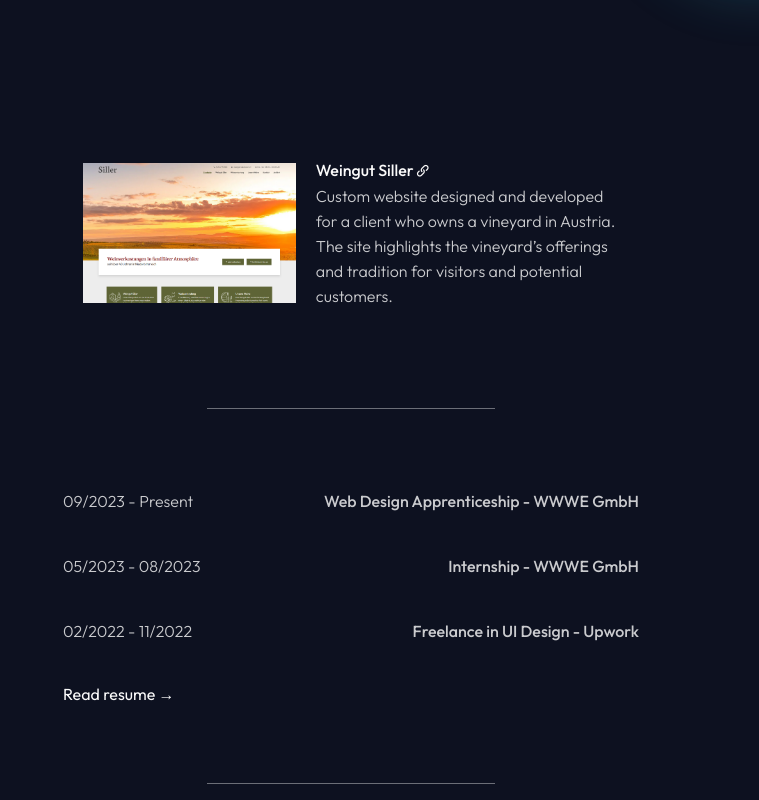
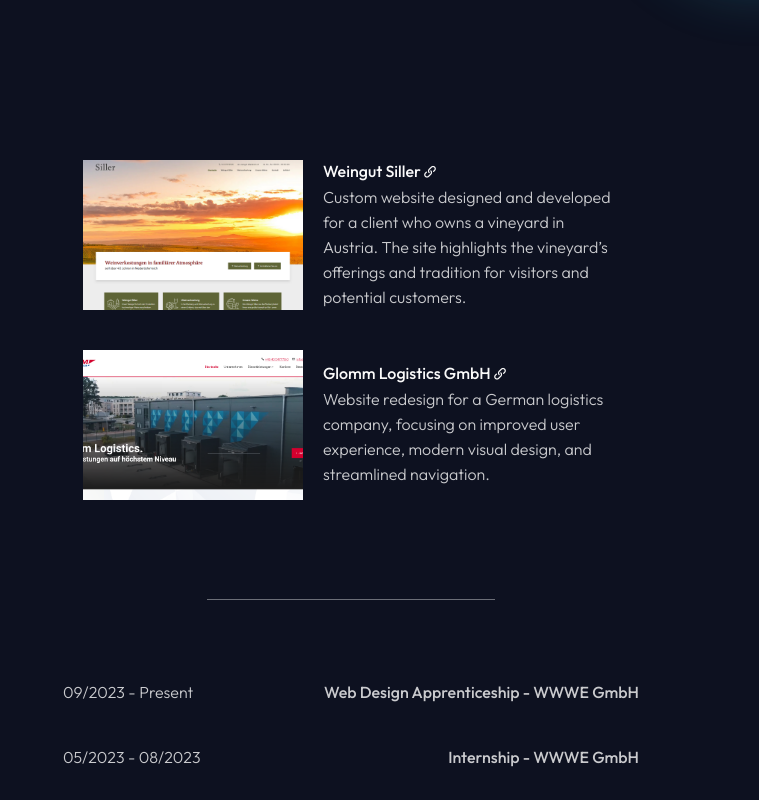
Before and after one commit to joaquinrodini/joaquinrodini.github.io, a website: page index.html in a window 1280 px wide. Shown: the part 580-1380 px from the top of the page, without its empty margins (521-1280 px from the left). Drawn offline with Linux system fonts and the light colour scheme; files whose address does not match are found by name.

Commit message:
added new project + style update

```diff
--- a/index.html
+++ b/index.html
@@ -91,6 +91,26 @@
             </div>
           </div>
         </a>
+
+        <a
+          href="https://www.glomm-spedition.de/"
+          title="Visit Website"
+          target="_blank"
+        >
+          <div class="card">
+            <div class="img-container">
+              <img src="/img/screenshot-glomm.png" alt="Glomm Logistics GmbH" />
+            </div>
+            <div class="card-content">
+              <h3>Glomm Logistics GmbH <i class="icon-link"></i></h3>
+              <p>
+                Website redesign for a German logistics company, focusing on
+                improved user experience, modern visual design, and streamlined
+                navigation.
+              </p>
+            </div>
+          </div>
+        </a>
       </section>
       <section id="experience">
         <div class="job">
--- a/scss/style.scss
+++ b/scss/style.scss
@@ -201,8 +201,10 @@ body {
           .img-container {
             z-index: 999;
             img {
-              height: 140px;
-              width: auto;
+              display: block;
+              width: 220px;
+              height: 150px;
+              object-fit: cover;
             }
           }
 
```
Also changed, not shown: README.md, css/style.css, img/screenshot-glomm.png (added), 1 other file.
